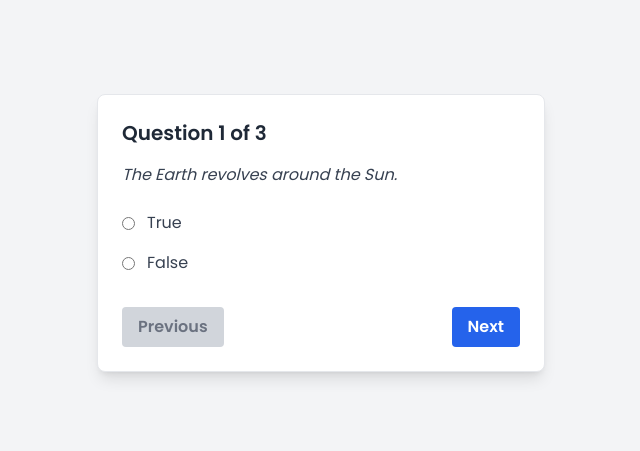
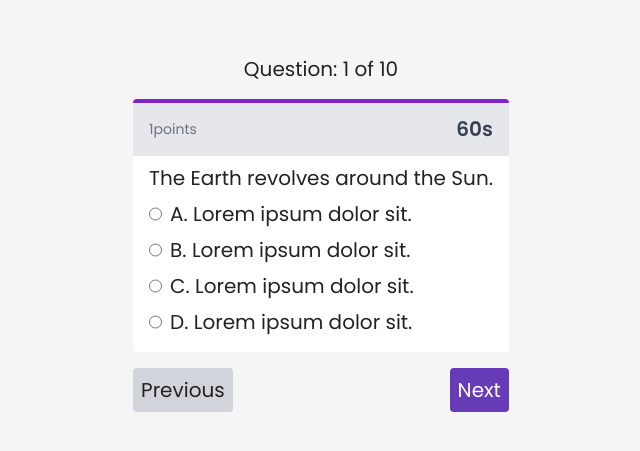
Before and after one commit to vigiperez24/Your-Reviewer, a React (Vite) app: page /TakeQuiz in a window 1280 px wide. Shown: the part 167-618 px from the top of the page, without its empty margins (319-959 px from the left). Built offline with nearby package versions, Linux system fonts and the light colour scheme.

Commit message:
Fixing TakeQuiz Page

```diff
--- a/src/components/AddQuizLayout/CloneTakeQuiz.jsx
+++ b/src/components/AddQuizLayout/CloneTakeQuiz.jsx
@@ -1,19 +1,27 @@
 import React, { useState } from "react";
+import {
+  FaCheckCircle,
+  FaTrophy,
+  FaPercentage,
+  FaStopwatch,
+  FaCheck,
+  FaTimes,
+  FaRedo,
+  FaTachometerAlt,
+} from "react-icons/fa";
 
 function TakeQuizPage() {
-  // Sample quiz data
+  // Array of 10 quiz questions
   const quizzes = [
     {
       id: 1,
       type: "True or False",
-      question:
-        "The Earth revolves around the Sun. Lorem ipsum dolor sit amet.",
+      question: "The Earth revolves around the Sun.",
     },
     {
       id: 2,
       type: "Identification",
-      question:
-        "Water boils at 50 degrees Celsius at sea level.",
+      question: "Water boils at what temperature at sea level?",
     },
     {
       id: 3,
@@ -21,96 +29,269 @@ function TakeQuizPage() {
       question: "What is the powerhouse of the cell?",
       choices: ["Nucleus", "Ribosome", "Mitochondria", "Cell wall"],
     },
+    {
+      id: 4,
+      type: "True or False",
+      question: "DNA stands for Deoxyribonucleic Acid.",
+    },
+    {
+      id: 5,
+      type: "Identification",
+      question: "What is the largest planet in our solar system?",
+    },
+    {
+      id: 6,
+      type: "Multiple Choices",
+      question: "Which gas makes up the majority of Earth's atmosphere?",
+      choices: ["Oxygen", "Nitrogen", "Carbon Dioxide", "Hydrogen"],
+    },
+    {
+      id: 7,
+      type: "True or False",
+      question: "The heart has four chambers.",
+    },
+    {
+      id: 8,
+      type: "Identification",
+      question: "What is the chemical symbol for water?",
+    },
+    {
+      id: 9,
+      type: "Multiple Choices",
+      question: "Which element has the atomic number 1?",
+      choices: ["Helium", "Hydrogen", "Lithium", "Boron"],
+    },
+    {
+      id: 10,
+      type: "True or False",
+      question:
+        "The speed of light is approximately 300,000 kilometers per second.",
+    },
   ];
 
-  // State for tracking current question
   const [currentQuestionIndex, setCurrentQuestionIndex] = useState(0);
+  const [answers, setAnswers] = useState({});
+  const [startTime, setStartTime] = useState(Date.now());
+  const [showResults, setShowResults] = useState(false);
 
-  // Get current question
+  const durationInSeconds = Math.floor((Date.now() - startTime) / 1000);
   const currentQuiz = quizzes[currentQuestionIndex];
 
+  const handleAnswerChange = (value) => {
+    setAnswers((prev) => ({
+      ...prev,
+      [currentQuiz.id]: value,
+    }));
+  };
+
+  const calculateScore = () => {
+    let score = 0;
+    const correctAnswers = {
+      1: "True",
+      2: "100",
+      3: "Mitochondria",
+      4: "True",
+      5: "Jupiter",
+      6: "Nitrogen",
+      7: "True",
+      8: "H₂O",
+      9: "Hydrogen",
+      10: "True",
+    };
+    quizzes.forEach((quiz) => {
+      if (
+        answers[quiz.id] &&
+        answers[quiz.id].toString().toLowerCase() ===
+          correctAnswers[quiz.id].toString().toLowerCase()
+      ) {
+        score++;
+      }
+    });
+    return score;
+  };
+
+  const score = calculateScore();
+  const incorrect = quizzes.length - score;
+  const percentage = Math.round((score / quizzes.length) * 100);
+
+  const handleNext = () => {
+    if (currentQuestionIndex < quizzes.length - 1) {
+      setCurrentQuestionIndex((prev) => prev + 1);
+    } else {
+      setShowResults(true);
+    }
+  };
+
+  const handlePrevious = () => {
+    setCurrentQuestionIndex((prev) => Math.max(prev - 1, 0));
+  };
+
+  const retakeQuiz = () => {
+    setAnswers({});
+    setCurrentQuestionIndex(0);
+    setShowResults(false);
+    setStartTime(Date.now());
+  };
+
+  const goToDashboard = () => {
+    alert("Going to Dashboard...");
+  };
+
+  // Introductory Section
+  if (currentQuestionIndex === 0 && !showResults) {
     return (
-    <div className="h-screen flex flex-col items-center justify-center bg-gray-100">
-      <div className="w-full max-w-screen-md">
-        {/* Quiz Card */}
-        <div className="bg-white p-6 rounded shadow-md mb-4">
-          {/* Question Info */}
-          <div className="flex items-center justify-between mb-4">
-            <p className="text-gray-500 text-sm">Question: {currentQuestionIndex + 1} / {quizzes.length}</p>
-            <div className="flex gap-4 text-sm text-gray-500">
-              <p>1 Point</p>
-              <p>Time: 30s</p>
+      <div className="h-screen flex flex-col items-center justify-center bg-gray-100 p-4">
+        <div className="bg-white p-8 rounded-lg shadow-xl max-w-md w-full text-center border border-gray-200">
+          <h2 className="text-3xl font-extrabold mb-6 text-blue-700">
+            Science
+          </h2>
+          <p className="text-gray-700 mb-4">
+            You will have 10 questions. Answer them one by one. Best of Luck!
+          </p>
+          <button
+            onClick={() => setCurrentQuestionIndex(1)}
+            className="px-4 py-2 rounded bg-red-600 text-white font-semibold hover:bg-red-700 transition"
+          >
+            Start Practicing
+          </button>
         </div>
       </div>
+    );
+  }
 
-          {/* Question Text */}
-          <div className="mb-6">
-            <p className="italic font-medium text-lg">
-              {currentQuestionIndex + 1}. {currentQuiz.question}
+  // Results Section
+  if (showResults) {
+    return (
+      <div className="h-screen flex flex-col items-center justify-center bg-gray-100 p-4">
+        <div className="bg-white p-8 rounded-lg shadow-xl max-w-md w-full text-center border border-gray-200">
+          <h2 className="text-3xl font-extrabold mb-6 text-blue-700 flex items-center justify-center gap-3">
+            <FaCheckCircle className="text-green-500" /> Quiz Results
+          </h2>
+
+          <div className="space-y-4 text-gray-700 text-lg">
+            <p className="flex items-center justify-center gap-3">
+              <FaTrophy className="text-yellow-500" />
+              Score: <strong>{score}</strong> / {quizzes.length}
+            </p>
+
+            <p className="flex items-center justify-center gap-3">
+              <FaPercentage className="text-indigo-500" />
+              Percentage: <strong>{percentage}%</strong>
+            </p>
+
+            <p className="flex items-center justify-center gap-3">
+              <FaStopwatch className="text-purple-500" />
+              Duration: <strong>{durationInSeconds} seconds</strong>
+            </p>
+
+            <p className="flex items-center justify-center gap-3">
+              <FaCheck className="text-green-600" />
+              Correct Answers: <strong>{score}</strong>
+            </p>
+            <p className="flex items-center justify-center gap-3">
+              <FaTimes className="text-red-500" />
+              Incorrect Answers: <strong>{incorrect}</strong>
             </p>
           </div>
 
-          {/* Render based on question type */}
+          <div className="flex justify-center gap-4 mt-8">
+            <button
+              onClick={retakeQuiz}
+              className="flex items-center gap-2 bg-blue-600 text-white px-6 py-2 rounded-lg hover:bg-blue-700 transition font-semibold shadow"
+            >
+              <FaRedo /> Retake
+            </button>
+
+            <button
+              onClick={goToDashboard}
+              className="flex items-center gap-2 bg-gray-300 text-gray-700 px-6 py-2 rounded-lg hover:bg-gray-400 transition font-semibold shadow"
+            >
+              <FaTachometerAlt /> Dashboard
+            </button>
+          </div>
+        </div>
+      </div>
+    );
+  }
+
+  // Quiz Questions Section
+  return (
+    <div className="h-screen flex flex-col items-center justify-center bg-gray-100 p-4">
+      <div className="max-w-md md:max-w-screen-lg w-full bg-white rounded-lg shadow-lg p-6 border border-gray-200">
+        <div className="flex flex-col gap-4 mb-4">
+          <h2 className="text-xl font-semibold text-gray-800">
+            Question {currentQuestionIndex + 1} of {quizzes.length}
+          </h2>
+          <p className="italic text-gray-700">{currentQuiz.question}</p>
+          <hr className="border-t border-gray-300" />
+        </div>
         <div className="space-y-4">
-            {/* TRUE OR FALSE */}
           {currentQuiz.type === "True or False" && (
             <>
-                <label className="flex items-center gap-2">
-                  <input type="radio" name="answer" className="mr-2" />
-                  True
+              {["True", "False"].map((option) => (
+                <label
+                  key={option}
+                  className="flex items-center gap-3 cursor-pointer text-gray-700"
+                >
+                  <input
+                    type="radio"
+                    name={`question-${currentQuiz.id}`}
+                    value={option}
+                    checked={answers[currentQuiz.id] === option}
+                    onChange={() => handleAnswerChange(option)}
+                    className="cursor-pointer"
+                  />
+                  {option}
                 </label>
-                <label className="flex items-center gap-2">
-                  <input type="radio" name="answer" className="mr-2" />
-                  False
-                </label>
+              ))}
             </>
           )}
 
-            {/* IDENTIFICATION */}
           {currentQuiz.type === "Identification" && (
-              <div>
             <input
               type="text"
-                  placeholder="Enter your answer"
-                  className="w-full border border-gray-300 rounded p-2 bg-gray-100"
+              placeholder="Type your answer"
+              value={answers[currentQuiz.id] || ""}
+              onChange={(e) => handleAnswerChange(e.target.value)}
+              className="w-full border border-gray-300 rounded px-3 py-2 focus:outline-none focus:ring-2 focus:ring-blue-500"
             />
-              </div>
           )}
 
-            {/* MULTIPLE CHOICES */}
           {currentQuiz.type === "Multiple Choices" &&
-              currentQuiz.choices?.map((choice, index) => (
-                <label key={index} className="flex items-center gap-2">
-                  <input type="radio" name="mcq" className="mr-2" />
-                  {String.fromCharCode(65 + index)}. {choice}
+            currentQuiz.choices.map((choice, idx) => (
+              <label
+                key={idx}
+                className="flex items-center gap-3 cursor-pointer text-gray-700"
+              >
+                <input
+                  type="radio"
+                  name={`question-${currentQuiz.id}`}
+                  value={choice}
+                  checked={answers[currentQuiz.id] === choice}
+                  onChange={() => handleAnswerChange(choice)}
+                  className="cursor-pointer"
+                />
+                {String.fromCharCode(65 + idx)}. {choice}
               </label>
             ))}
         </div>
-        </div>
 
-        {/* Navigation Buttons */}
-        <div className="flex items-center justify-between">
-          {/* Previous Button */}
+        <div className="flex justify-between mt-8">
           <button
-            onClick={() =>
-              setCurrentQuestionIndex((prev) => Math.max(prev - 1, 0))
-            }
+            onClick={handlePrevious}
             disabled={currentQuestionIndex === 0}
-            className={`px-4 py-2 rounded ${
-              currentQuestionIndex === 0 ? "bg-gray-300 cursor-not-allowed" : "bg-indigo-600 hover:bg-indigo-700"
-            } text-white`}
+            className={`px-4 py-2 rounded font-semibold transition ${
+              currentQuestionIndex === 0
+                ? "bg-gray-300 text-gray-500 cursor-not-allowed"
+                : "bg-blue-600 text-white hover:bg-blue-700"
+            }`}
           >
             Previous
           </button>
 
-          {/* Next / Submit Button */}
           <button
-            onClick={() =>
-              setCurrentQuestionIndex((prev) =>
-                prev < quizzes.length - 1 ? prev + 1 : prev
-              )
-            }
-            className="bg-indigo-600 hover:bg-indigo-700 text-white px-4 py-2 rounded"
+            onClick={handleNext}
+            className="px-4 py-2 rounded bg-blue-600 text-white font-semibold hover:bg-blue-700 transition"
           >
             {currentQuestionIndex === quizzes.length - 1 ? "Submit" : "Next"}
           </button>
--- a/src/components/AddQuizLayout/TakeQuizPage.jsx
+++ b/src/components/AddQuizLayout/TakeQuizPage.jsx
@@ -1,14 +1,4 @@
 import React, { useState } from "react";
-import {
-  FaCheckCircle,
-  FaTrophy,
-  FaPercentage,
-  FaStopwatch,
-  FaCheck,
-  FaTimes,
-  FaRedo,
-  FaTachometerAlt,
-} from "react-icons/fa";
 
 function TakeQuizPage() {
   const quizzes = [
@@ -16,214 +6,164 @@ function TakeQuizPage() {
       id: 1,
       type: "True or False",
       question: "The Earth revolves around the Sun.",
+      correctAnswer: "True",
     },
     {
       id: 2,
       type: "Identification",
-      question: "Water boils at 50 degrees Celsius at sea level.",
+      question: "Water boils at what temperature at sea level?",
+      correctAnswer: "100°C",
     },
     {
       id: 3,
       type: "Multiple Choices",
       question: "What is the powerhouse of the cell?",
       choices: ["Nucleus", "Ribosome", "Mitochondria", "Cell wall"],
+      correctAnswer: "Mitochondria",
+    },
+    {
+      id: 4,
+      type: "True or False",
+      question: "DNA stands for Deoxyribonucleic Acid.",
+      correctAnswer: "True",
+    },
+    {
+      id: 5,
+      type: "Identification",
+      question: "What is the largest planet in our solar system?",
+      correctAnswer: "Jupiter",
+    },
+    {
+      id: 6,
+      type: "Multiple Choices",
+      question: "Which gas makes up the majority of Earth's atmosphere?",
+      choices: ["Oxygen", "Nitrogen", "Carbon Dioxide", "Hydrogen"],
+      correctAnswer: "Nitrogen",
+    },
+    {
+      id: 7,
+      type: "True or False",
+      question: "The heart has four chambers.",
+      correctAnswer: "True",
+    },
+    {
+      id: 8,
+      type: "Identification",
+      question: "What is the chemical symbol for water?",
+      correctAnswer: "H2O",
+    },
+    {
+      id: 9,
+      type: "Multiple Choices",
+      question: "Which element has the atomic number 1?",
+      choices: ["Helium", "Hydrogen", "Lithium", "Boron"],
+      correctAnswer: "Hydrogen",
+    },
+    {
+      id: 10,
+      type: "True or False",
+      question:
+        "The speed of light is approximately 300,000 kilometers per second.",
+      correctAnswer: "True",
     },
   ];
 
   const [currentQuestionIndex, setCurrentQuestionIndex] = useState(0);
-  const [answers, setAnswers] = useState({});
-  const [startTime, setStartTime] = useState(Date.now());
-  const [showResults, setShowResults] = useState(false);
 
-  const durationInSeconds = Math.floor((Date.now() - startTime) / 1000);
   const currentQuiz = quizzes[currentQuestionIndex];
 
-  const handleAnswerChange = (value) => {
-    setAnswers((prev) => ({
-      ...prev,
-      [currentQuiz.id]: value,
-    }));
-  };
-
-  const calculateScore = () => {
-    let score = 0;
-    const correctAnswers = {
-      1: "True",
-      2: "100",
-      3: "Mitochondria",
-    };
-    quizzes.forEach((quiz) => {
-      if (
-        answers[quiz.id] &&
-        answers[quiz.id].toString().toLowerCase() ===
-          correctAnswers[quiz.id].toString().toLowerCase()
-      ) {
-        score++;
-      }
-    });
-    return score;
-  };
-
-  const score = calculateScore();
-  const incorrect = quizzes.length - score;
-  const percentage = Math.round((score / quizzes.length) * 100);
-
-  const handleNext = () => {
-    if (currentQuestionIndex < quizzes.length - 1) {
-      setCurrentQuestionIndex((prev) => prev + 1);
-    } else {
-      setShowResults(true);
-    }
-  };
-
-  const handlePrevious = () => {
-    setCurrentQuestionIndex((prev) => Math.max(prev - 1, 0));
-  };
-
-  const retakeQuiz = () => {
-    setAnswers({});
-    setCurrentQuestionIndex(0);
-    setShowResults(false);
-    setStartTime(Date.now());
-  };
-
-  const goToDashboard = () => {
-    alert("Going to Dashboard...");
-  };
-
-  if (showResults) {
   return (
-      <div className="h-screen flex flex-col items-center justify-center bg-gray-100 p-4">
-        <div className="bg-white p-8 rounded-lg shadow-xl max-w-md w-full text-center border border-gray-200">
-          <h2 className="text-3xl font-extrabold mb-6 text-blue-700 flex items-center justify-center gap-3">
-            <FaCheckCircle className="text-green-500" /> Quiz Results
-          </h2>
-
-          <div className="space-y-4 text-gray-700 text-lg">
-            <p className="flex items-center justify-center gap-3">
-              <FaTrophy className="text-yellow-500" />
-              Score: <strong>{score}</strong> / {quizzes.length}
-            </p>
-
-
-
-            <p className="flex items-center justify-center gap-3">
-              <FaPercentage className="text-indigo-500" />
-              Percentage: <strong>{percentage}%</strong>
-            </p>
-
-            <p className="flex items-center justify-center gap-3">
-              <FaStopwatch className="text-purple-500" />
-              Duration: <strong>{durationInSeconds} seconds</strong>
-            </p>
-
-            <p className="flex items-center justify-center gap-3">
-              <FaCheck className="text-green-600" />
-              Correct Answers: <strong>{score}</strong>
-            </p>
-                        <p className="flex items-center justify-center gap-3">
-              <FaTimes className="text-red-500" />
-              Incorrect Answers: <strong>{incorrect}</strong>
+    <div className="h-screen flex flex-col items-center justify-center ">
+      <div className="max-w-md md:max-w-2xl space-y-4">
+        <div className="text-center">
+          <h1 className="text-xl">
+            Question: {currentQuestionIndex + 1} of {quizzes.length}
+          </h1>
+        </div>
+        <div className=" bg-white rounded flex flex-col border-t-4 border-purple-700  ">
+          {/* Start of Answerng */}
+          <div className="hidden">
+            <div className=" text-center text-2xl font-semibold">
+              <h1>Science</h1>
+            </div>
+            <hr />
+            <div className=" text-xl text-center text-gray-500">
+              <p>
+                You will have 10 questions. Answer them one by one. Best of
+                Luck!
               </p>
             </div>
-
-          <div className="flex justify-center gap-4 mt-8">
-            <button
-              onClick={retakeQuiz}
-              className="flex items-center gap-2 bg-blue-600 text-white px-6 py-2 rounded-lg hover:bg-blue-700 transition font-semibold shadow"
-            >
-              <FaRedo /> Retake
-            </button>
-
-            <button
-              onClick={goToDashboard}
-              className="flex items-center gap-2 bg-gray-300 text-gray-700 px-6 py-2 rounded-lg hover:bg-gray-400 transition font-semibold shadow"
-            >
-              <FaTachometerAlt /> Dashboard
+            <div className=" text-center">
+              <button className="bg-buttonBg hover:bg-bgButtonHover  text-lg text-white font-semibold rounded">
+                Start Answering
               </button>
             </div>
           </div>
+
+          {/* Questions and Answer */}
+
+          <div className="flex flex-col  ">
+            <div className=" flex justify-between items-center bg-gray-200 text-gray-500 text-sm  py-3 px-4">
+              {/* Points and Secs */}
+              <div className="flex gap-4 items-center justify-between w-full ">
+                <p>1points</p>
+                <p className="text-xl text-gray-700 font-semibold">60s</p>
               </div>
-    );
-  }
-
-  return (
-    <div className="h-screen flex flex-col items-center justify-center bg-gray-100 p-4">
-      <div className="max-w-md w-full bg-white rounded-lg shadow-lg p-6 border border-gray-200">
-        <h2 className="text-xl font-semibold mb-4 text-gray-800">
-          Question {currentQuestionIndex + 1} of {quizzes.length}
-        </h2>
-        <p className="mb-6 italic text-gray-700">{currentQuiz.question}</p>
-
-        <div className="space-y-4">
-          {currentQuiz.type === "True or False" && (
-            <>
-              {["True", "False"].map((option) => (
-                <label
-                  key={option}
-                  className="flex items-center gap-3 cursor-pointer text-gray-700"
-                >
-                  <input
-                    type="radio"
-                    name={`question-${currentQuiz.id}`}
-                    value={option}
-                    checked={answers[currentQuiz.id] === option}
-                    onChange={() => handleAnswerChange(option)}
-                    className="cursor-pointer"
-                  />
-                  {option}
+            </div>
+            <hr />
+            {/* Questions */}
+            <div className="px-4 py-2">
+              <p className="text-base md:text-xl ">{currentQuiz.question}</p>
+            </div>
+            {/* Answer true or false*/}
+            <div className="px-4  py-2 flex gap-4 text-base md:text-xl  hidden">
+              <label className="flex  gap-1">
+                <input type="radio" name="" id="" />
+                True
               </label>
-              ))}
-            </>
-          )}
-
-          {currentQuiz.type === "Identification" && (
-            <input
-              type="text"
-              placeholder="Type your answer"
-              value={answers[currentQuiz.id] || ""}
-              onChange={(e) => handleAnswerChange(e.target.value)}
-              className="w-full border border-gray-300 rounded px-3 py-2 focus:outline-none focus:ring-2 focus:ring-blue-500"
-            />
-          )}
-
-          {currentQuiz.type === "Multiple Choices" &&
-            currentQuiz.choices.map((choice, idx) => (
-              <label
-                key={idx}
-                className="flex items-center gap-3 cursor-pointer text-gray-700"
-              >
-                <input
-                  type="radio"
-                  name={`question-${currentQuiz.id}`}
-                  value={choice}
-                  checked={answers[currentQuiz.id] === choice}
-                  onChange={() => handleAnswerChange(choice)}
-                  className="cursor-pointer"
-                />
-                {String.fromCharCode(65 + idx)}. {choice}
+              <label className="flex  gap-1">
+                <input type="radio" name="" id="" />
+                False
               </label>
-            ))}
             </div>
 
-        <div className="flex justify-between mt-8">
-          <button
-            onClick={handlePrevious}
-            disabled={currentQuestionIndex === 0}
-            className={`px-4 py-2 rounded font-semibold transition ${
-              currentQuestionIndex === 0
-                ? "bg-gray-300 text-gray-500 cursor-not-allowed"
-                : "bg-blue-600 text-white hover:bg-blue-700"
-            }`}
-          >
+            {/* Identification */}
+            <div className="px-4 mb-4 hidden">
+              <input
+                className="bg-gray-200 w-full p-2 rounded"
+                placeholder="Enter correct answer"
+                type="text"
+              />
+            </div>
+
+            {/* Multiple Choices */}
+            <div className="px-4 mb-4 space-y-2">
+              <label className="flex gap-2 md:text-xl">
+                <input type="radio" name="" id="" />
+                A. Lorem ipsum dolor sit.
+              </label>
+              <label className="flex gap-2 md:text-xl">
+                <input type="radio" name="" id="" />
+                B. Lorem ipsum dolor sit.
+              </label>
+              <label className="flex gap-2 md:text-xl">
+                <input type="radio" name="" id="" />
+                C. Lorem ipsum dolor sit.
+              </label>
+              <label className="flex gap-2 md:text-xl">
+                <input type="radio" name="" id="" />
+                D. Lorem ipsum dolor sit.
+              </label>
+            </div>
+          </div>
+        </div>
+        {/* Buttons */}
+        <div className="flex items-center justify-between ">
+          <button className="bg-gray-300 md:text-xl text-base p-2 rounded ">
             Previous
           </button>
-
-          <button
-            onClick={handleNext}
-            className="px-4 py-2 rounded bg-blue-600 text-white font-semibold hover:bg-blue-700 transition"
-          >
-            {currentQuestionIndex === quizzes.length - 1 ? "Submit" : "Next"}
+          <button className="bg-buttonBg text-white gray-300 md:text-xl text-base p-2 rounded">
+            Next
           </button>
         </div>
       </div>
```
Lines whose indentation alone changed are shown as unchanged.
